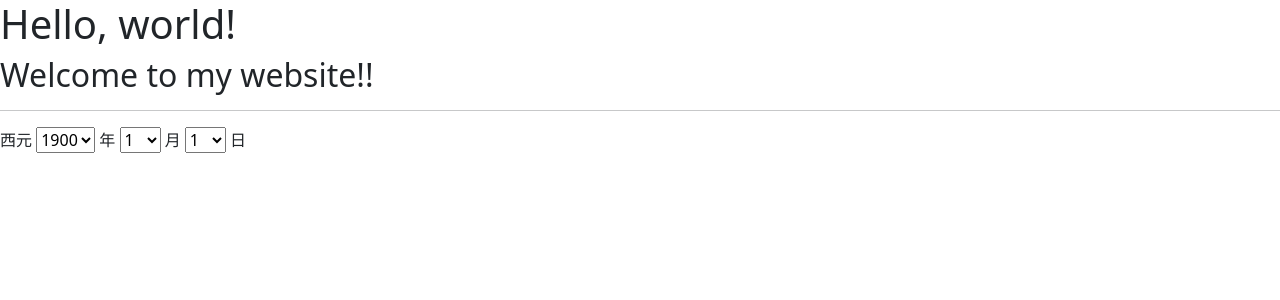
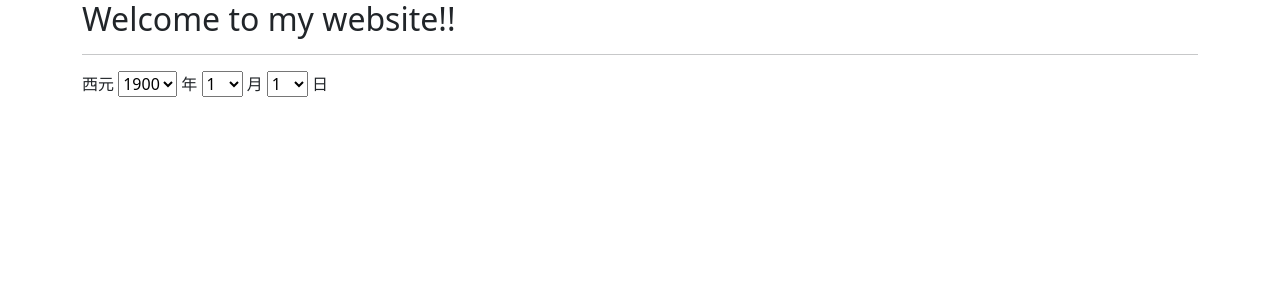
Before and after one commit to skynettw/nkustwww0429, a PHP site: page / in a window 1280 px wide. Shown: the top 300 px of the page. Run offline with PHP 8.4, Linux system fonts and the light colour scheme.

Commit message:
add bootstrap container div

```diff
--- a/index.php
+++ b/index.php
@@ -5,21 +5,7 @@
     <?php include "blink.php"; ?>
   </head>
   <body>
-    <h1>Hello, world!</h1>
-    <?php include "bscript.php"; ?>
-  </body>
-</html>
-
-
-
-
-
-
-
-
-
-
-
+    <div class="container">
         <h2>Welcome to my website!!</h2>
         <hr>
         <?php
@@ -52,3 +38,7 @@
             ?>
         </select>
         日
+    </div>
+    <?php include "bscript.php"; ?>
+  </body>
+</html>
```
Lines whose indentation alone changed are shown as unchanged.
